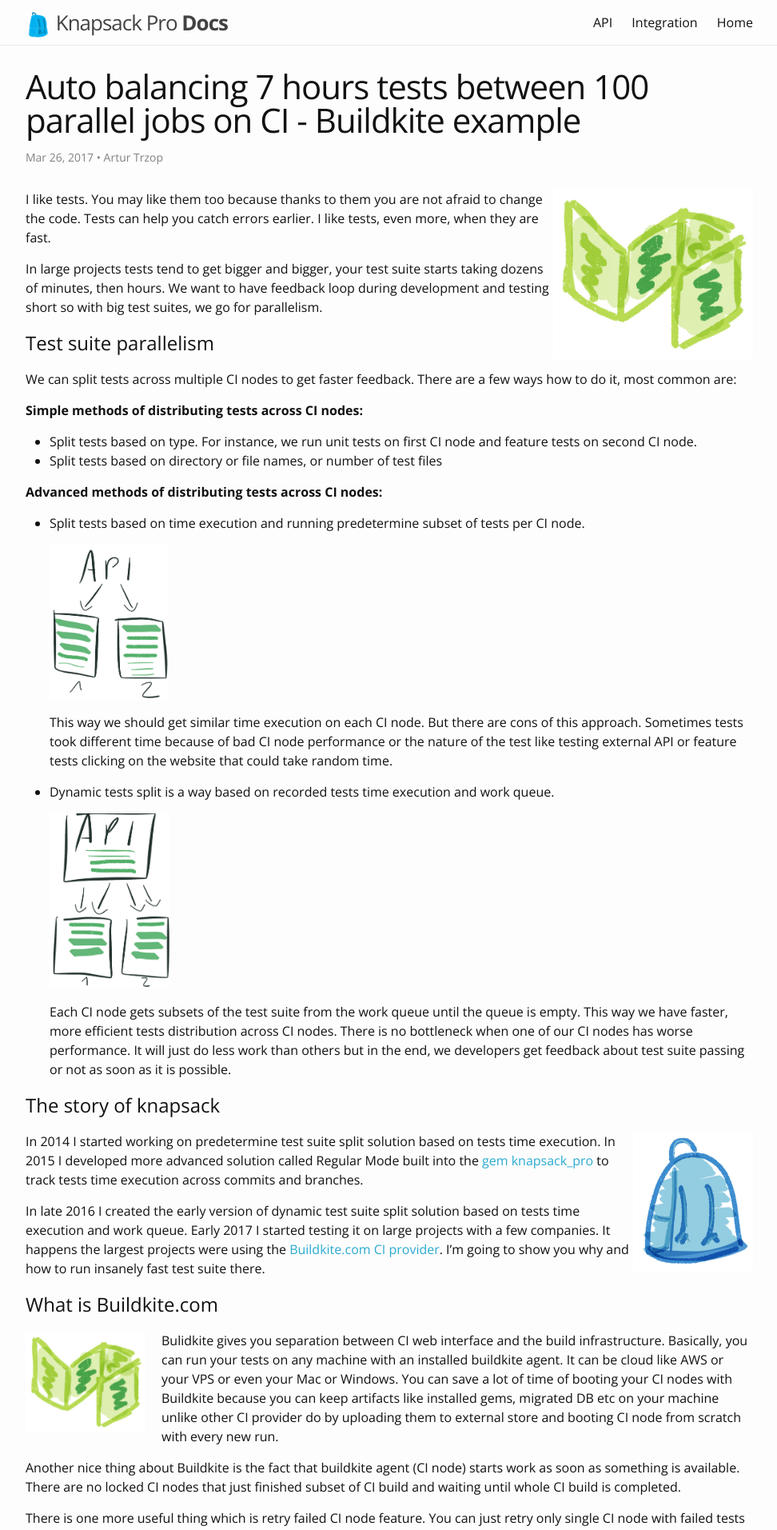
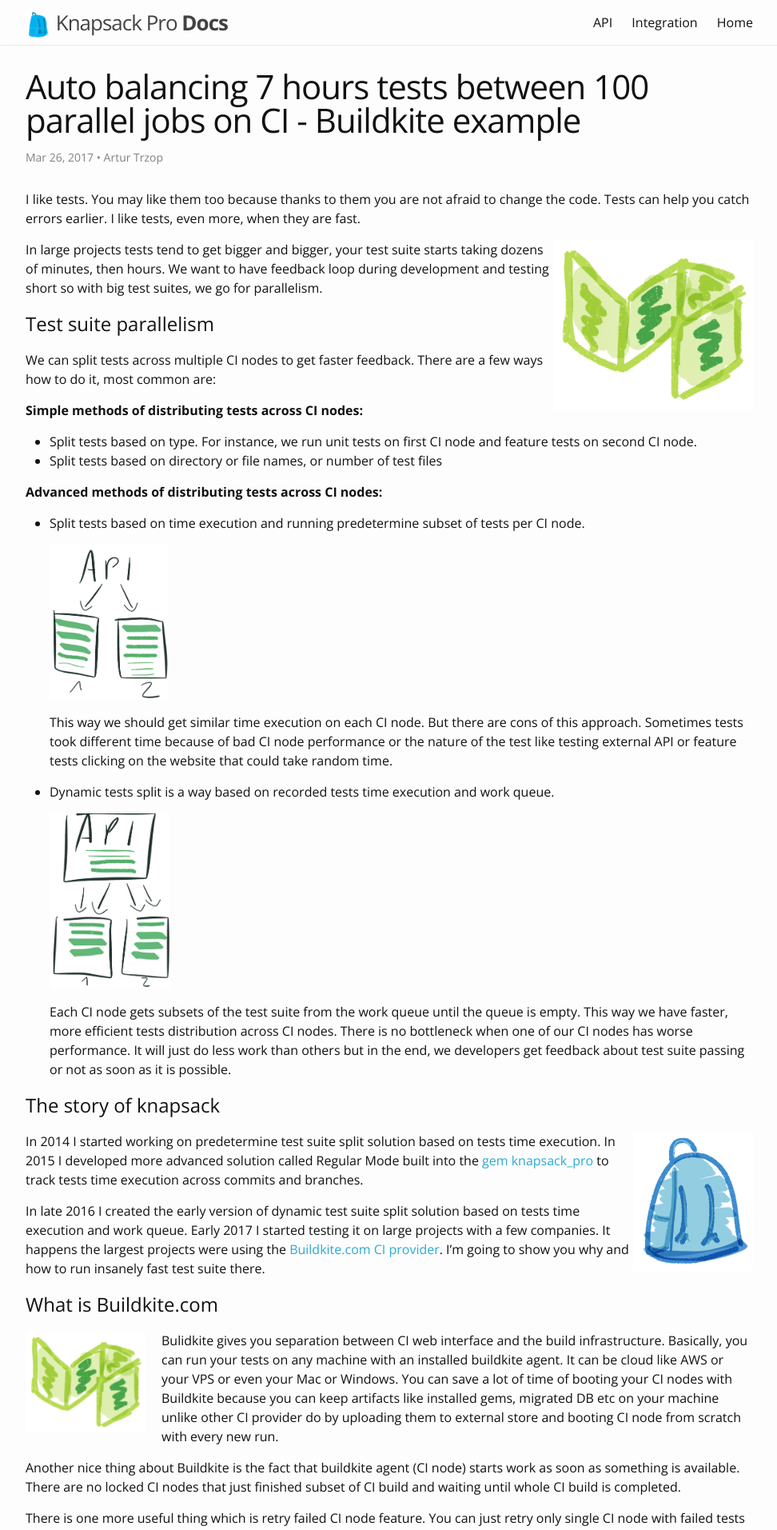
Before and after one commit to KnapsackPro/docs.knapsackpro.com, a Jekyll site: the page built from _posts/2017-03-26-auto-balancing-7-hours-tests-between-100-parallel-jobs-on-ci-buildkite-example.md, in a window 1280 px wide. Shown: the top 1913 px of the page at 80% size, without its empty margins (153-1125 px from the left). Built offline with Jekyll 4.4.1, drawn with Linux system fonts in a browser that asks for light colours.

Commit message:
Fix problem with visible image on index page

```diff
--- a/_posts/2017-03-26-auto-balancing-7-hours-tests-between-100-parallel-jobs-on-ci-buildkite-example.md
+++ b/_posts/2017-03-26-auto-balancing-7-hours-tests-between-100-parallel-jobs-on-ci-buildkite-example.md
@@ -6,9 +6,9 @@ author: "Artur Trzop"
 categories: news
 ---
 
+I like tests. You may like them too because thanks to them you are not afraid to change the code. Tests can help you catch errors earlier. I like tests, even more, when they are fast.
+
 <img src="/images/blog/posts/auto-balancing-7-hours-tests-between-100-parallel-jobs-on-ci-buildkite-example/buildkite.jpg" style="width:250px;float:right;" />
-
-I like tests. You may like them too because thanks to them you are not afraid to change the code. Tests can help you catch errors earlier. I like tests, even more, when they are fast.
 
 In large projects tests tend to get bigger and bigger, your test suite starts taking dozens of minutes, then hours. We want to have feedback loop during development and testing short so with big test suites, we go for parallelism.
 
```
